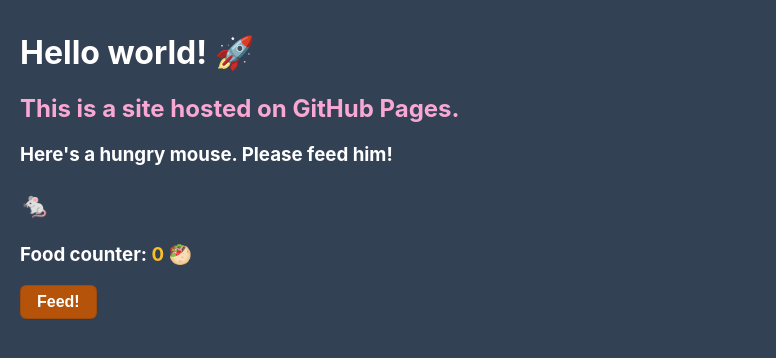
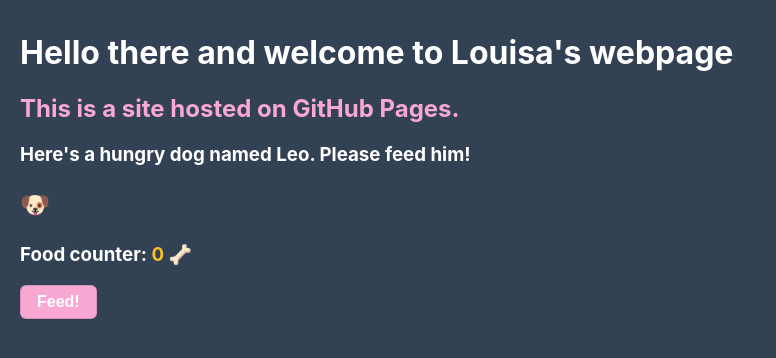
Before and after one commit to louisa-reck-nm2207/louisa-reck-nm2207.github.io, a plain HTML site: page index.html in a window 1280 px wide. Shown: the whole page, without its empty margins (0-776 px from the left). Drawn offline with Linux system fonts and the light colour scheme.

Commit message:
I added some changes to my repository
I changed the heading to say "welcome" to Louisas webpage and added the dog Leo and some bones. I also changed the color of the "feed"-button to match the second heading

```diff
--- a/index.html
+++ b/index.html
@@ -6,11 +6,11 @@
     <link rel="stylesheet" href="styles/styles.css" />
   </head>
   <body>
-    <h1>Hello world! 🚀</h1>
+    <h1>Hello there and welcome to Louisa's webpage</h1>
     <h2>This is a site hosted on GitHub Pages.</h2>
-    <h3>Here's a hungry mouse. Please feed him!</h3>
-    <h3 class="mouse">🐁</h3>
-    <h3>Food counter: <span class="counter">0</span> 🥙</h3>
+    <h3>Here's a hungry dog named Leo. Please feed him!</h3>
+    <h3 class="mouse"> 🐶</h3>
+    <h3>Food counter: <span class="counter">0</span> 🦴</h3>
     <button>Feed!</button>
   </body>
 </html>
--- a/styles/styles.css
+++ b/styles/styles.css
@@ -22,7 +22,7 @@ h2 {
 /* CSS */
 button {
   appearance: none;
-  background-color: #b45309;
+  background-color: #f9a8d4;
   border: 1px solid rgba(27, 31, 35, 0.15);
   border-radius: 6px;
   box-shadow: rgba(27, 31, 35, 0.1) 0 1px 0;
```
